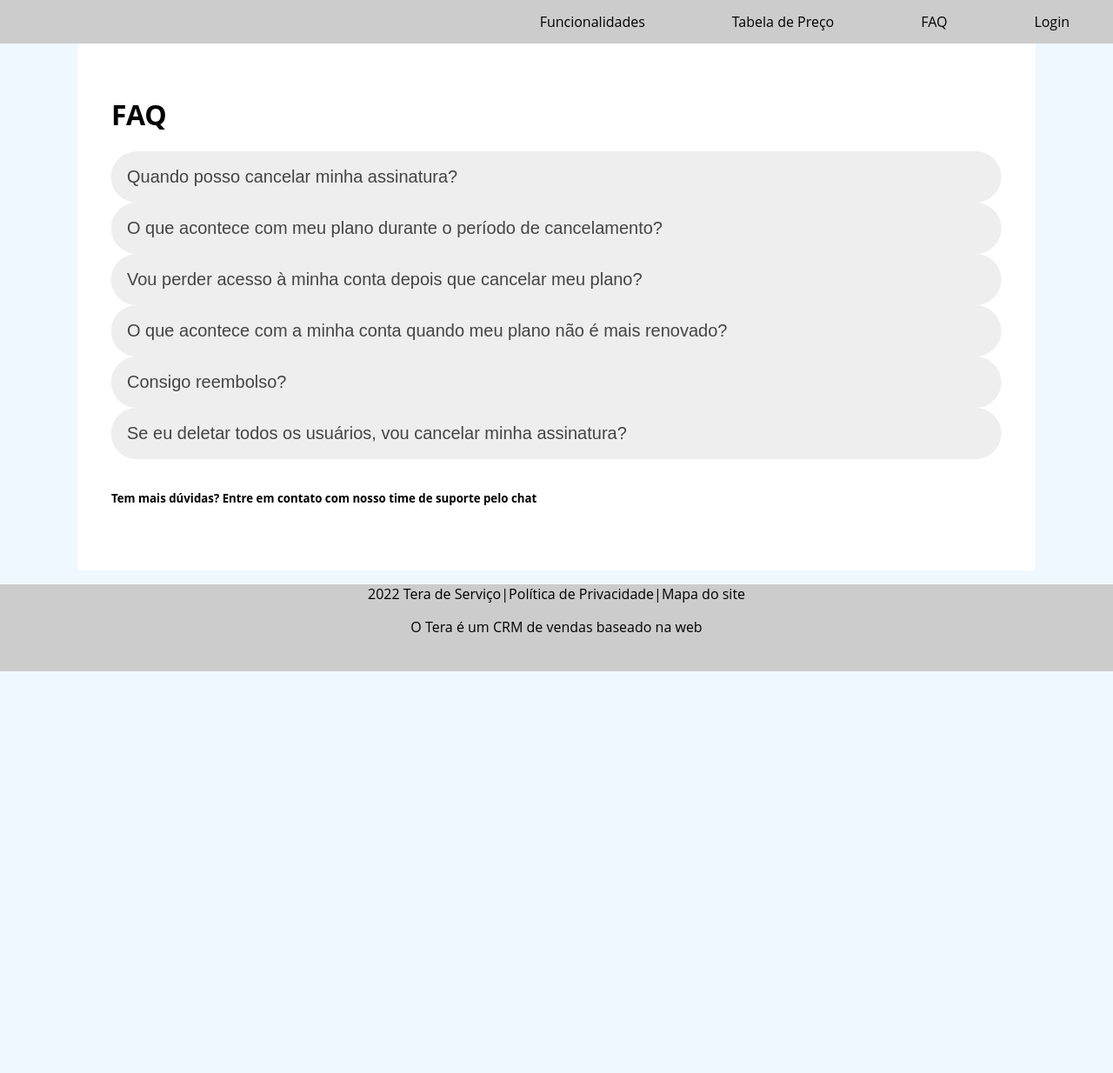
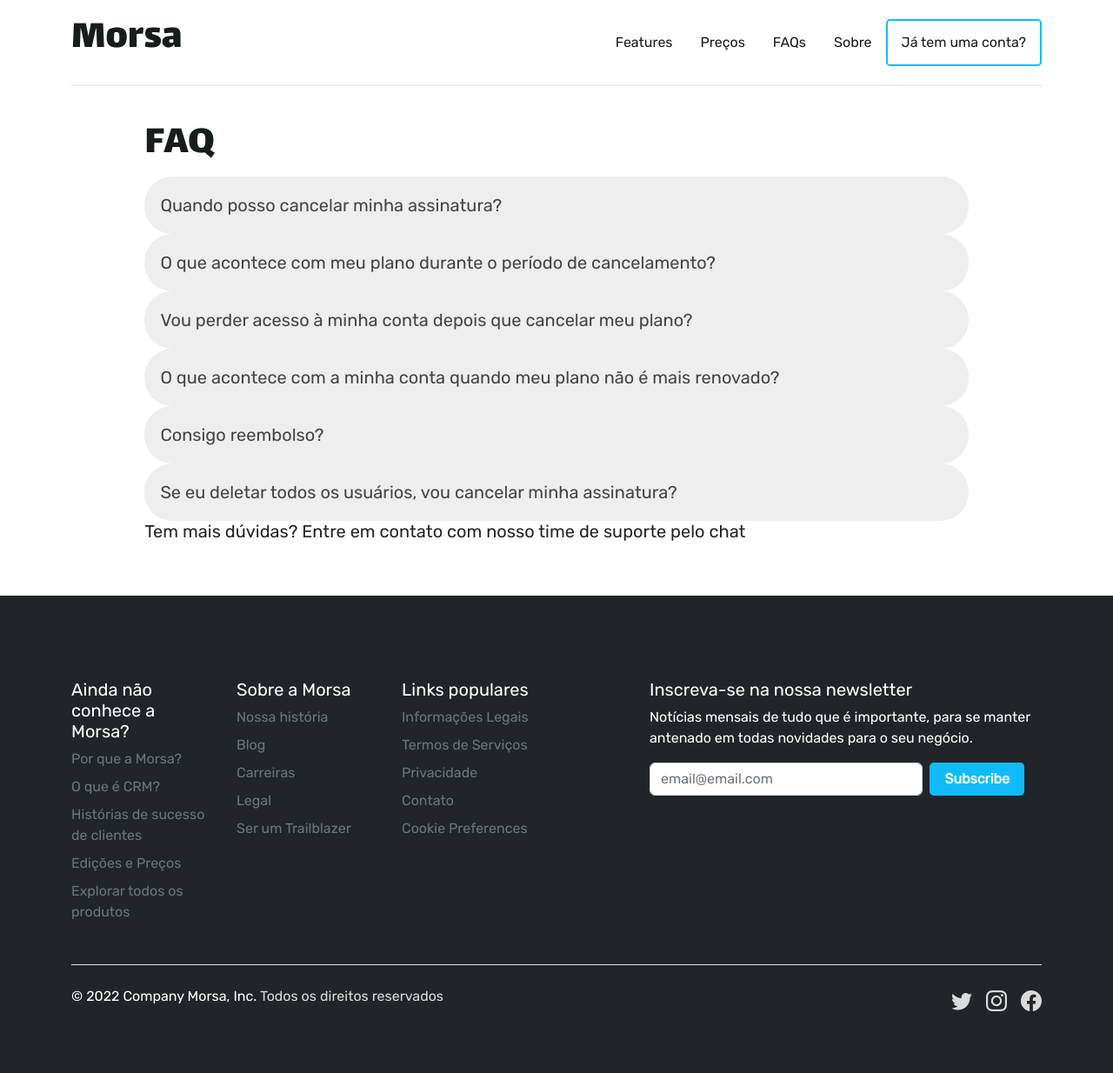
Before and after one commit to VictorM4tos/Proj-Tera-CRM, a plain HTML site: page FAQ/FAQ.html in a window 1280 px wide. Shown: the whole page at 87% size. Before the commit the page ends 800 px from the top, so only its background shows below. Drawn offline with nearby package versions, Linux system fonts and the light colour scheme.

Commit message:
FAQ
Modificação

```diff
--- a/FAQ/FAQ.html
+++ b/FAQ/FAQ.html
@@ -1,129 +1,48 @@
 <!DOCTYPE html>
-<html lang="en">
-<head>
-    <meta charset="UTF-8">
-    <meta http-equiv="X-UA-Compatible" content="IE=edge">
-    <meta name="viewport" content="width=device-width, initial-scale=1.0">
-    <title>Document</title>
-    <style>
-        #body{
-            background-color: white;
-            font-family: "Open Sans" , Sans-serif;
-            margin: 0;
-            position: relative;
-            background-color: #F0F8FF;
-        }
-        .OptionMenu{
-            background-color: #ccc;
-            overflow: hidden;
-            position: sticky;
-            z-index: 2;
-            top: 0;
-            border: 30px;
-            text-decoration: none;
-            color: black;
-        }
-        .OptionMenu a{
-            float: right;
-            display: block;
-            color: black;
-            padding: 14px 50px;
-            text-decoration: none;
-        }
-        .OptionMenu a:hover{
-            float: right;
-            display: block;
-            color: #0fbcf9;
-            padding: 14px 50px;
-            background-color: #F0F8FF ;
-            text-decoration: none;
-            transition: 0.8s;
-        }
+<html lang="pt-br">
+  <head>
+    <meta charset="UTF-8" />
+    <meta http-equiv="X-UA-Compatible" content="IE=edge" />
+    <meta name="viewport" content="width=device-width, initial-scale=1.0" />
 
+<!--Favicon-->
+<link rel="icon" type="image/x-icon" href="../components/favicon/favicon-16x16.png">
 
-        #FAQ{
-            background-color:white;
-            border: 30PX;
-            width: 80%;
-            margin-left: 50%;
-            transform: translate(-50%);
-            display: flex;
-            flex-wrap: wrap;
-            width: 80%;
-            padding: 3%;
-            box-shadow: inset 0 0 black
+<!-- Bootstrap Icons-->
+<link rel="stylesheet" href="https://cdn.jsdelivr.net/npm/bootstrap-icons@1.9.1/font/bootstrap-icons.css">
 
-        }
-        .Pergunta{
-             background-color: #eee;
-             color: #444;
-             cursor: pointer;
-             padding: 18px;
-             width: 100%;
-             text-align: justify;
-             border: none;
-             outline:none;
-             border-radius: 2rem;
-             transition: 0.4s;
-             font-size: 20px;
-        }
-            .active, .Pergunta:hover{
-              background-color: #ccc;
-             color: #444;
-             cursor: pointer;
-             padding: 18px;
-             width: 100%;
-             text-align: justify;
-             border: none;
-             outline: none;
-             border-radius: 2rem;
-             transition: 0.4s;
-             font-size: 30px;
-        }
+<!-- CSS only -->
+<link href="https://cdn.jsdelivr.net/npm/bootstrap@5.2.0/dist/css/bootstrap.min.css" rel="stylesheet" integrity="sha384-gH2yIJqKdNHPEq0n4Mqa/HGKIhSkIHeL5AyhkYV8i59U5AR6csBvApHHNl/vI1Bx" crossorigin="anonymous">
 
-        .resposta{
-            padding: 0 18px;
-            background-color: white;
-            display: none;
-            overflow: hidden;
-            font-size: 17px;
-        }
+<!-- CSS Pessoal-->
+<link rel="stylesheet" href="../styles/style.css" />
 
-        .footer{
-            background-color: #ccc;
-            width: 100%;
-            height: 100px;
-
-
-        }
-        .service{
-            text-align: left;
-            text-decoration: none;
-            display: block;
-            justify-items: center;
-
-        }
-        .crm{
-            text-align: right;
-            text-decoration: none;
-            display: block;
-            justify-items: center;
-
-
-        }
-    </style>
+    <title>Morsa - Landing Page</title>
 
 </head>
 <body id="body">
-    <head id="menu">
-        <div class="OptionMenu">
-            <a href="" class="login"> Login</a>
-            <a href=""> FAQ</a>
-            <a href=""> Tabela de Preço</a>
-            <a href="">Funcionalidades</a>
 
-        </div>
-    </head>
+<!------------------ HEADER ------------------>
+
+<div class="container">
+    <header class="d-flex flex-wrap justify-content-center align-items-center py-3 border-bottom">
+      <a href="/" class="d-flex mb-3 mb-md-0 me-md-auto text-dark text-decoration-none">
+        <h1 class="mx-auto">Morsa</h1>
+      </a>
+
+      <ul class="nav nav-pills align-items-center">
+        <li class="nav-item mx-auto" ><a href="../Produto/produto.html" class="nav-link">Features</a></li>
+        <li class="nav-item mx-auto"><a href="../Pricing/pricing.html" class="nav-link">Preços</a></li>
+        <li class="nav-item mx-auto"><a href="../index.html" class="nav-link">FAQs</a></li>
+        <li class="nav-item mx-auto"><a href="../about/about.html" class="nav-link">Sobre</a></li>
+        <li class="nav-item mx-auto"><a href="../login/index.html" class="nav-link special-btn" aria-current="page">Já tem uma conta?</a></li>
+      </ul>
+    </header>
+  </div>
+
+<!------------------ fim de HEADER ------------------>
+
+<!------------------ Início Body ------------------>
     <div id="FAQ">
     <h1 style="text-align: center"> FAQ </h1>
     <br>
@@ -184,29 +103,80 @@
         <p style="text-align: center;">Tem mais dúvidas? Entre em contato com nosso time de suporte pelo chat</p>
     </h5>
     </div>
-    <div class="footer">
-        <footer >
-           <div class="service"> <p>2022 Tera de Serviço|Política de Privacidade|Mapa do site</p></div>
-           <div class="crm"><p>O Tera é um CRM de vendas baseado na web</p></div>
-        </footer>
+
+    <!------------------ fim Body ------------------>
+
+    <!------------------ Início JS ------------------>
+    <script src="index.js"> </script>
+    <!------------------ fim JS ------------------>
+
+    <!------------- FOOTER ---------->
+
+<div class="bg-dark text-secondary px-4 py-5">
+    <div class="container">
+      <footer class="pt-5">
+        <div class="row">
+          <div class="col-6 col-md-2 mb-3">
+            <h5>Ainda não conhece a Morsa?</h5>
+            <ul class="nav flex-column">
+              <li class="nav-item mb-2"><a href="#" class="nav-link p-0 text-muted">Por que a Morsa?</a></li>
+              <li class="nav-item mb-2"><a href="#" class="nav-link p-0 text-muted">O que é CRM?</a></li>
+              <li class="nav-item mb-2"><a href="#" class="nav-link p-0 text-muted">Histórias de sucesso de clientes</a></li>
+              <li class="nav-item mb-2"><a href="#" class="nav-link p-0 text-muted">Edições e Preços</a></li>
+              <li class="nav-item mb-2"><a href="#" class="nav-link p-0 text-muted">Explorar todos os produtos</a></li>
+            </ul>
+          </div>
+
+          <div class="col-6 col-md-2 mb-3">
+            <h5>Sobre a Morsa</h5>
+            <ul class="nav flex-column">
+              <li class="nav-item mb-2"><a href="#" class="nav-link p-0 text-muted">Nossa história</a></li>
+              <li class="nav-item mb-2"><a href="#" class="nav-link p-0 text-muted">Blog</a></li>
+              <li class="nav-item mb-2"><a href="#" class="nav-link p-0 text-muted">Carreiras</a></li>
+              <li class="nav-item mb-2"><a href="#" class="nav-link p-0 text-muted">Legal</a></li>
+              <li class="nav-item mb-2"><a href="#" class="nav-link p-0 text-muted">Ser um Trailblazer</a></li>
+            </ul>
+          </div>
+
+          <div class="col-6 col-md-2 mb-3">
+            <h5>Links populares</h5>
+            <ul class="nav flex-column">
+              <li class="nav-item mb-2"><a href="#" class="nav-link p-0 text-muted">Informações Legais</a></li>
+              <li class="nav-item mb-2"><a href="#" class="nav-link p-0 text-muted">Termos de Serviços</a></li>
+              <li class="nav-item mb-2"><a href="#" class="nav-link p-0 text-muted">Privacidade</a></li>
+              <li class="nav-item mb-2"><a href="#" class="nav-link p-0 text-muted">Contato</a></li>
+              <li class="nav-item mb-2"><a href="#" class="nav-link p-0 text-muted">Cookie Preferences</a></li>
+            </ul>
+          </div>
+
+          <div class="col-md-5 offset-md-1 mb-3">
+            <form>
+              <h5>Inscreva-se na nossa newsletter</h5>
+              <p>Notícias mensais de tudo que é importante, para se manter antenado em todas novidades para o seu negócio.</p>
+              <div class="d-flex flex-column flex-sm-row w-100 gap-2">
+                <label for="newsletter1" class="visually-hidden">Endereço de e-mail</label>
+                <input id="newsletter1" type="text" class="form-control" placeholder="email@email.com">
+                <button class="btn button-type-1 button-type-1-style py-1" type="button">Subscribe</button>
+              </div>
+            </form>
+          </div>
+        </div>
+
+        <div class="d-flex flex-column flex-sm-row justify-content-between pt-4 mt-4 border-top">
+          <p>© 2022 Company Morsa, Inc. <a>Todos os direitos reservados</a></p>
+          <ul class="list-unstyled d-flex align-items-center">
+            <li class="ms-3"><a class="link-dark" href="#"><i class="bi bi-twitter"></i><use xlink:href="#twitter"></use></svg></a></li>
+            <li class="ms-3"><a class="link-dark" href="#"><i class="bi bi-instagram"></i><use xlink:href="#instagram"></use></svg></a></li>
+            <li class="ms-3"><a class="link-dark" href="#"><i class="bi bi-facebook"></i><use xlink:href="#facebook"></use></svg></a></li>
+          </ul>
+        </div>
+      </footer>
     </div>
+</div>
 
-    <script>
-        var acc = document.getElementsByClassName("Pergunta");
-        var i;
+    <!------------- FIM DO FOOTER ---------------->
 
-        for (i = 0; i < acc.length; i++) {
-          acc[i].addEventListener("click", function() {
-            this.classList.toggle("active");
-            var panel = this.nextElementSibling;
-            if (panel.style.display === "block") {
-              panel.style.display = "none";
-            } else {
-              panel.style.display = "block";
-            }
-          });
-        }
-    </script>
+
 
 </body>
 </html>
--- /dev/null
+++ b/FAQ/index.js
@@ -0,0 +1,13 @@
+var acc = document.getElementsByClassName("Pergunta");
+var i;
+
+for (i = 0; i < acc.length; i++) {
+  acc[i].addEventListener("click", function() {
+    this.classList.toggle("active");
+    var panel = this.nextElementSibling;
+    if (panel.style.display === "block") {
+      panel.style.display = "none";
+    } else {
+      panel.style.display = "block";
+    }
+  })}
--- a/styles/style.css
+++ b/styles/style.css
@@ -218,6 +218,62 @@ footer a:hover {
   color: #fff !important;
 }
 
+
+
+/* ------------------- Início FAQ ------------------- */
+#FAQ{
+  background-color:white;
+  border: 30PX;
+  width: 80%;
+  margin-left: 50%;
+  transform: translate(-50%);
+  display: flex;
+  flex-wrap: wrap;
+  width: 80%;
+  padding: 3%;
+  box-shadow: inset 0 0 black
+
+}
+.Pergunta{
+   background-color: #eee;
+   color: #444;
+   cursor: pointer;
+   padding: 18px;
+   width: 100%;
+   text-align: justify;
+   border: none;
+   outline:none;
+   border-radius: 2rem;
+   transition: 0.4s;
+   font-size: 20px;
+}
+  .active, .Pergunta:hover{
+    background-color: #ccc;
+   color: #0fbcf9;
+   cursor: pointer;
+   padding: 18px;
+   width: 100%;
+   text-align: justify;
+   border: none;
+   outline: none;
+   border-radius: 2rem;
+   transition: 0.4s;
+   font-size: 30px;
+}
+
+.resposta{
+  padding: 0 18px;
+  background-color: white;
+  display: none;
+  overflow: hidden;
+  font-size: 17px;
+}
+
+
+/* ------------------- fim FAQ ------------------- */
+
+
+
 /* footer {
   background: #000;
   padding: 15px;
```
